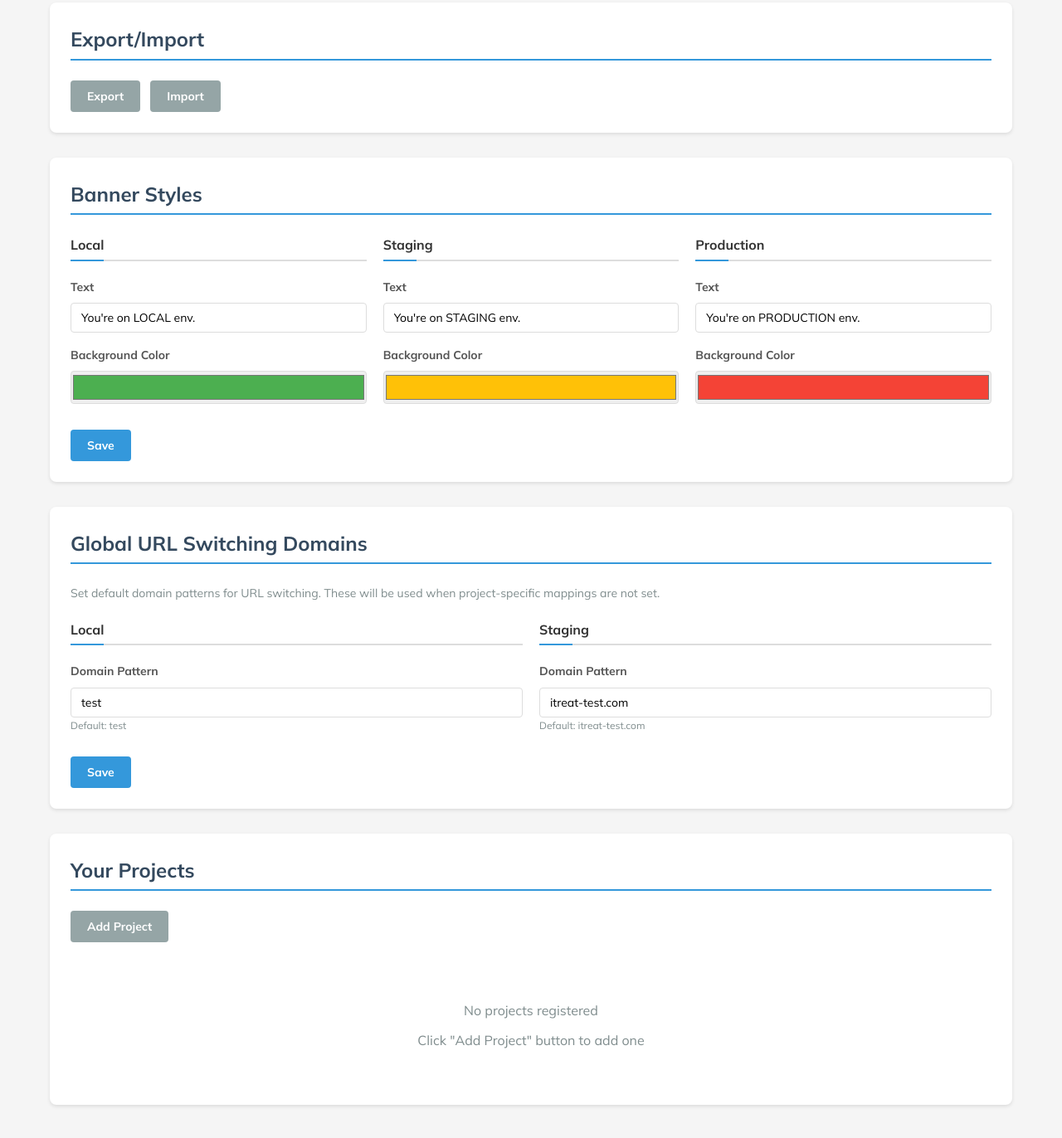
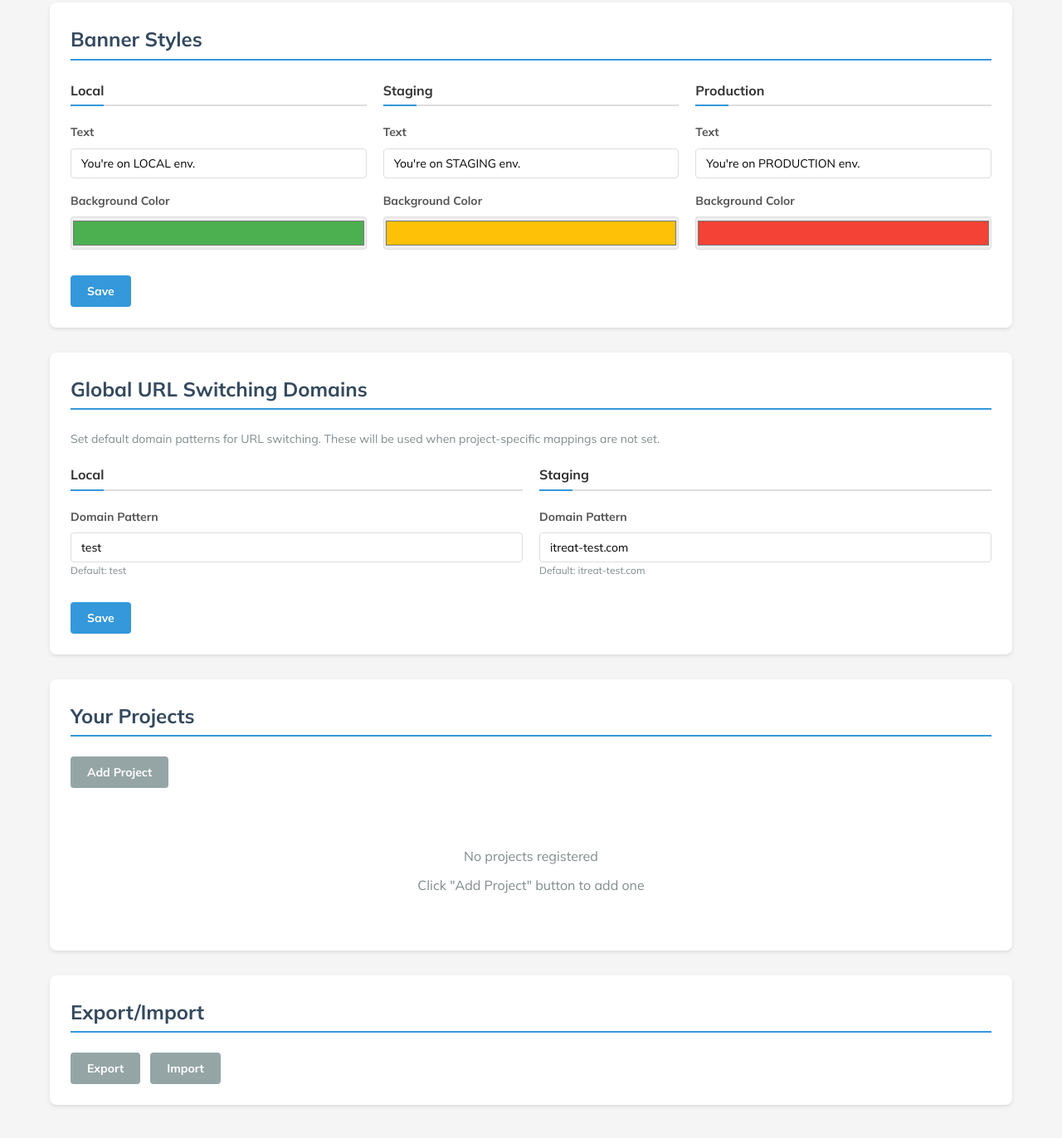
Before and after one commit to itreat-ito/torchlight, a website built with Vite: page src/options.html in a window 1280 px wide. Shown: the part 108-1480 px from the top of the page at 83% size. Built offline with nearby package versions, Linux system fonts and the light colour scheme; some packages are replaced by stand-ins of ours; what micromodal would draw is missing.

Commit message:
fix: Export/Import の位置を変更

```diff
--- a/src/options.html
+++ b/src/options.html
@@ -8,15 +8,6 @@
 <body>
   <div class="container">
     <h1 class="ttl-l title">torchlight</h1>
-
-    <section class="data-management-section">
-      <h2 class="ttl-m">Export/Import</h2>
-      <div class="data-management-buttons">
-        <button id="export-settings" class="btn btn-secondary">Export</button>
-        <button id="import-settings" class="btn btn-secondary">Import</button>
-        <input type="file" id="import-file" accept=".json" style="display: none;">
-      </div>
-    </section>
 
     <!-- Banner Styles -->
     <section class="settings-section">
@@ -95,6 +86,16 @@
       <h2 class="ttl-m">Your Projects</h2>
       <button id="add-project" class="btn btn-secondary">Add Project</button>
       <div id="projects-list" class="projects-list"></div>
+    </section>
+
+    <!-- Export/Import Section -->
+    <section class="data-management-section">
+      <h2 class="ttl-m">Export/Import</h2>
+      <div class="data-management-buttons">
+        <button id="export-settings" class="btn btn-secondary">Export</button>
+        <button id="import-settings" class="btn btn-secondary">Import</button>
+        <input type="file" id="import-file" accept=".json" style="display: none;">
+      </div>
     </section>
 
     <!-- Project Edit Modal -->
--- a/src/sass/options.scss
+++ b/src/sass/options.scss
@@ -83,6 +83,7 @@ body {
   padding: 25px;
   border-radius: 8px;
   box-shadow: $shadow;
+  margin-bottom: 30px;
 }
 
 .projects-list {
```
